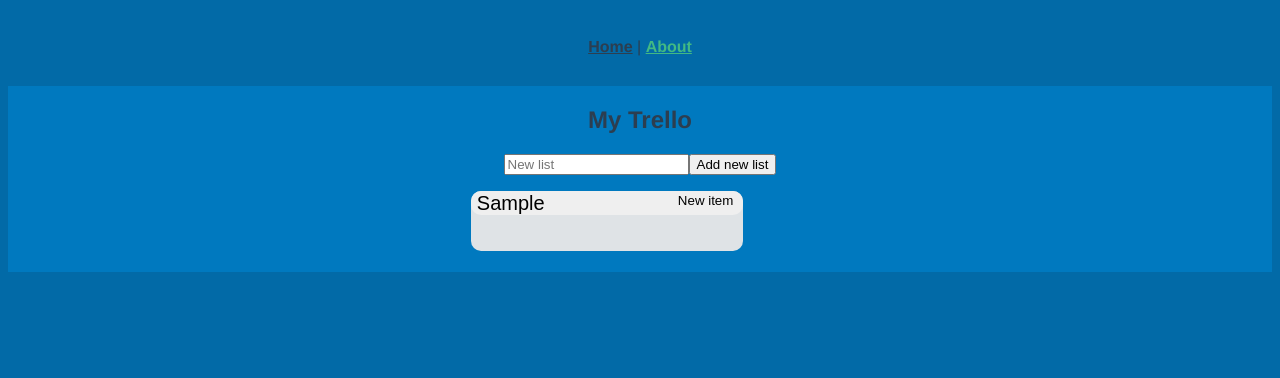
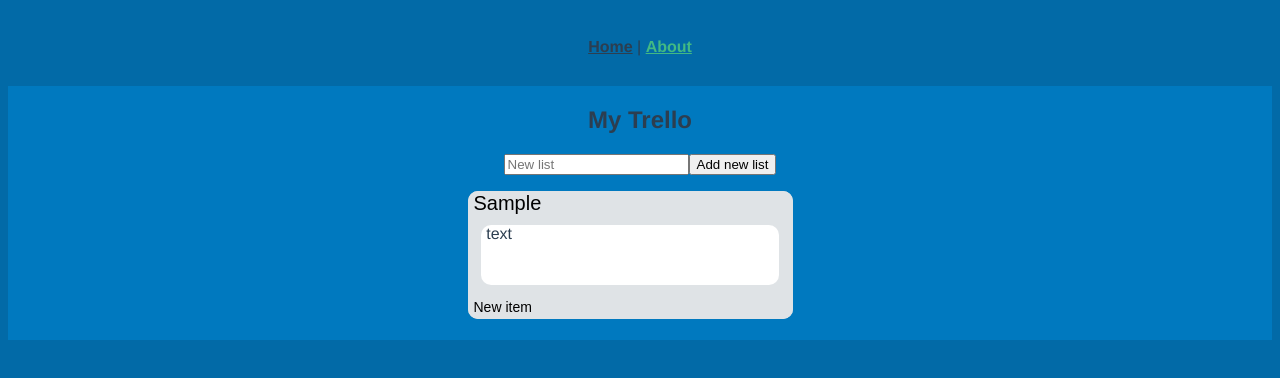
Before and after one commit to RodenDenis/TestTrello, a Vue app in the folder trello/: page /about in a window 1280 px wide. Both pictures are taken after typing "Sample" into the empty fields and a click on the button "Add new list". Shown: the top 378 px of the page. Built offline with nearby package versions, Linux system fonts and the light colour scheme.

Commit message:
upd list, item
Обновил стили и добавил форму для текста который можно будет редактировать

```diff
--- a/trello/src/components/taskitem.vue
+++ b/trello/src/components/taskitem.vue
@@ -1,21 +1,22 @@
-<template id="taskitem">
-    <li class="tasks-item">
-      <button :class="className"
+<template id="taskheader">
+    <ul class="tasks-header">
+      <li><button :class="classHeader"
           @click.self="$emit('complete')"
       >
         {{ task.title }}
-        <button class="tasks-item-add"> New item </button>
-      </button>
-
-    </li>
+      </button></li>
+      <li class="tasks-item-text">text</li>
+      <li><button class="tasks-header-add"> New item </button></li>
+    </ul>
 </template>
 <script>
 export default {
   template: '#taskitem',
   props: ['task'],
   computed: {
-    className() {
-      let classes = ['tasks-item-title'];
+    classHeader() {
+      let classes = ['tasks-header-title'];
+
       return classes.join(' ');
     }
   }
--- a/trello/src/views/About.vue
+++ b/trello/src/views/About.vue
@@ -30,11 +30,10 @@
   background-color:  rgb(0, 121, 191);
 }
 .tasks-list {
-  max-width: 90%;
-  clear: both;
+margin-left: -40px;
 }
-.tasks-item {
-  width: 272px;
+.tasks-header {
+  width: 325px;
   list-style-type: none;
   margin-bottom: 5px;
   background-color: #dfe3e6;
@@ -43,7 +42,10 @@
   margin-right: 20px;
   display: inline-block;
 }
-.tasks-item-title {
+ul.tasks-header {
+  padding: 0;
+}
+.tasks-header-title {
   height: 24px;
   cursor: pointer;
   width: 100%;
@@ -51,19 +53,34 @@
   border: none;
   outline: none;
   font-size: 20px;
-  border-radius: 10px;
+  border-radius: 10px 10px 0 0;
+  background-color: #dfe3e6;
+  margin-bottom: 10px;
 }
-.tasks-item-title:hover {
+.tasks-header-title:hover {
   border-color: rgba(0,0,0,0.15);
 }
-.tasks-item-add {
-  box-sizing: inherit;
-  float: right;
-  margin-right: -1%;
+.tasks-header-add {
+  height: 24px;
+  cursor: pointer;
+  width: 100%;
+  text-align: left;
   border: none;
-  border-radius: 10px;
-  cursor: pointer;
   outline: none;
+  font-size: 14px;
+  border-radius: 0 0 10px 10px;
+  background-color: #dfe3e6;
+  margin-top: 10px;
+}
+.tasks-item-text {
+  min-height: 60px;
+  width: 90%;
+  background-color: white;
+  margin-left: auto;
+    margin-right: auto;
+    border-radius: 10px;
+    text-align: left;
+    padding-left: 5px;
 }
 
 </style>
```
